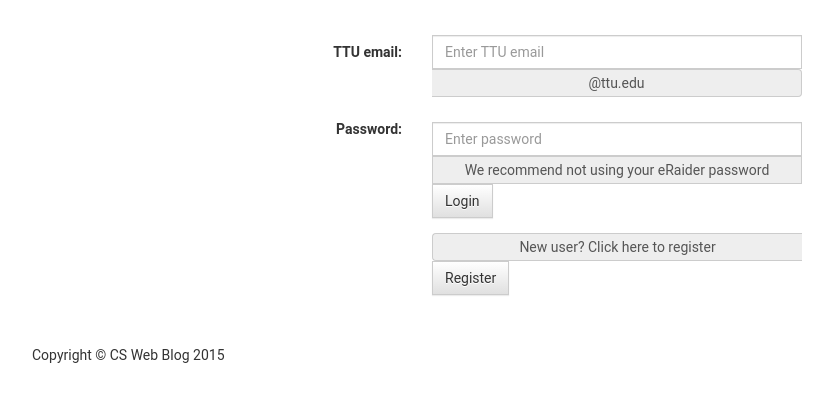
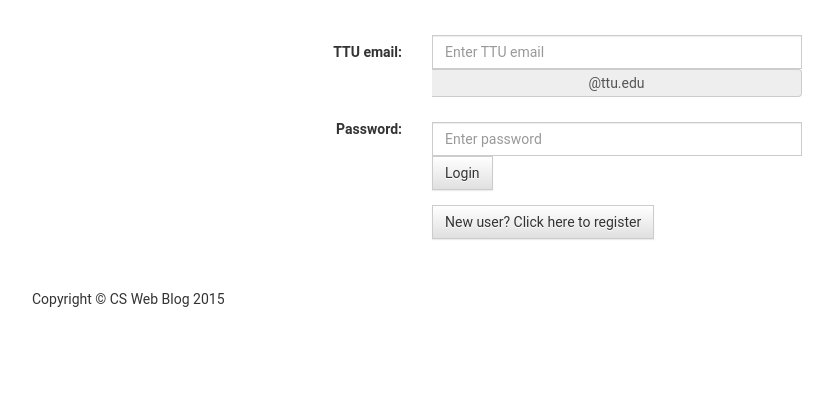
Before and after one commit to patrickbraud/CapstoneProject, a PHP site: page /index.php?page=login in a window 1280 px wide. Shown: the part 51-453 px from the top of the page, without its empty margins (23-856 px from the left). Run offline with PHP 8.4, Linux system fonts and the light colour scheme.

Commit message:
small changes

```diff
--- a/website/webapp/views/login.php
+++ b/website/webapp/views/login.php
@@ -9,26 +9,26 @@
     </div>
 
 	<div class="form-group">
-		<label class="control-label col-sm-offset-2 col-sm-2" for="email">TTU email:</label>
-		<div class="col-sm-4">
+		<label class="control-label col-md-offset-2 col-md-2" for="email">TTU email:</label>
+		<div class="col-md-4">
 			<input type="email" class="form-control" id="email" placeholder="Enter TTU email" aria-describedby="basic-addon2">
 			<span class="input-group-addon" id="basic-addon2">@ttu.edu</span>
 		</div>
 	</div>
 
 	<div class="form-group">
-		<label class="control-label col-sm-offset-2 col-sm-2" for="pwd">Password:</label>
-		<div class="col-sm-4">
-			<input type="password" class="form-control" id="pwd" placeholder="Enter password" aria-describedby="basic-addon2">
-			<span class="input-group-addon" id="basic-addon2">We recommend not using your eRaider password</span>
+		<label class="control-label col-md-offset-2 col-md-2" for="pwd">Password:</label>
+		<div class="col-md-4">
+			<input type="password" class="form-control" id="password" placeholder="Enter password" aria-describedby="basic-addon2">
 			<button type="login" class="btn btn-default">Login</button>
 		</div>
 	</div>
 
 	<div class="form-group">
-		<div class="col-sm-offset-4 col-sm-4">
-			<span class="input-group-addon" id="basic-addon2">New user? Click here to register</span>
-			<button type="register" class="btn btn-default">Register</button>
+		<div class="col-md-offset-4">
+			<div class="col-md-4">
+				<button type="register" class="btn btn-default">New user? Click here to register</button>
+			</div>
 		</div>
 	</div>
 
--- a/website/webapp/views/register.php
+++ b/website/webapp/views/register.php
@@ -41,7 +41,7 @@
 
 	<div class="form-group">
 		<div class="col-sm-offset-4 col-sm-10">
-		  <button type="submit" class="btn btn-default">Submit</button>
+		  <button type="register" class="btn btn-default">Register</button>
 		</div>
 	</div>
 </form>
```
